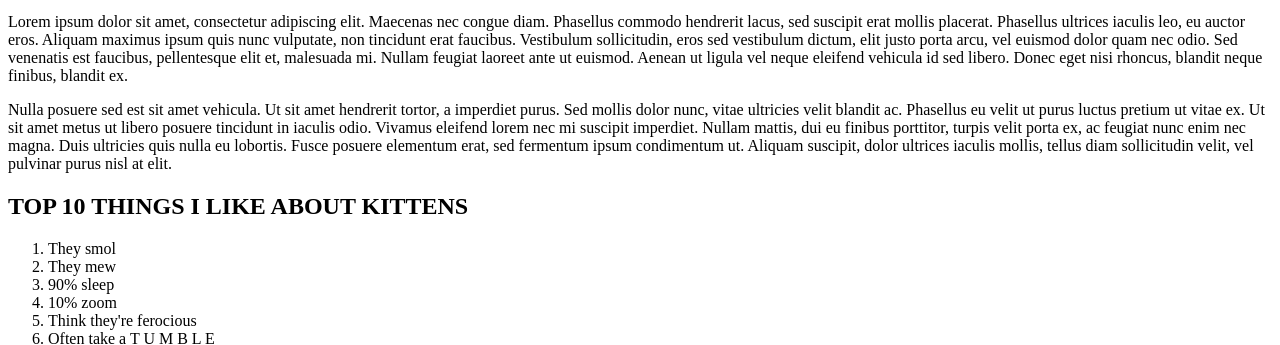
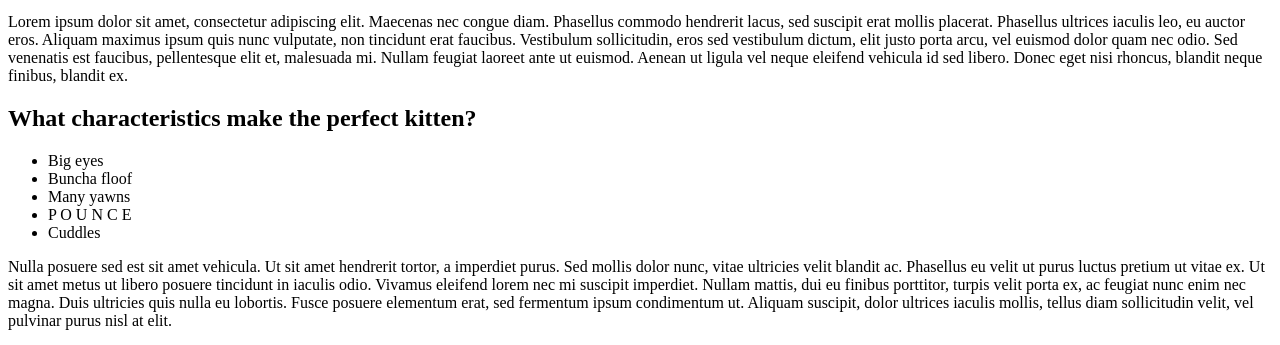
Before and after one commit to RainyKnight/FCC-Basic-HTML-CSS, a plain HTML site: page index.html in a window 1280 px wide. Shown: the part 403-748 px from the top of the page. Drawn offline with Linux system fonts and the light colour scheme.

Commit message:
Add unordered list to index.html for practice

```diff
--- a/index.html
+++ b/index.html
@@ -17,6 +17,16 @@
       Nullam feugiat laoreet ante ut euismod. Aenean ut ligula vel neque eleifend vehicula id sed libero. Donec eget
       nisi rhoncus, blandit neque finibus, blandit ex.
     </p>
+
+    <h2>What characteristics make the perfect kitten?</h2>
+
+    <ul>
+      <li>Big eyes</li>
+      <li>Buncha floof</li>
+      <li>Many yawns</li>
+      <li>P O U N C E</li>
+      <li>Cuddles</li>
+    </ul>
 
     <p>
       Nulla posuere sed est sit amet vehicula. Ut sit amet hendrerit tortor, a imperdiet purus. Sed mollis dolor nunc,
```
